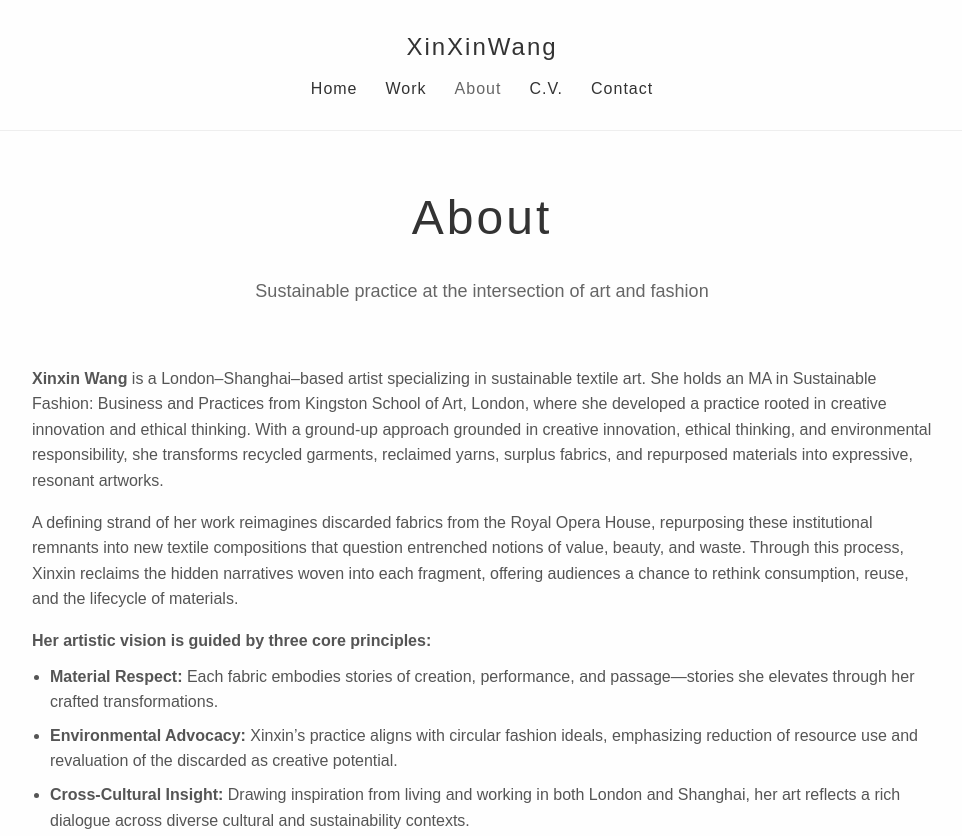
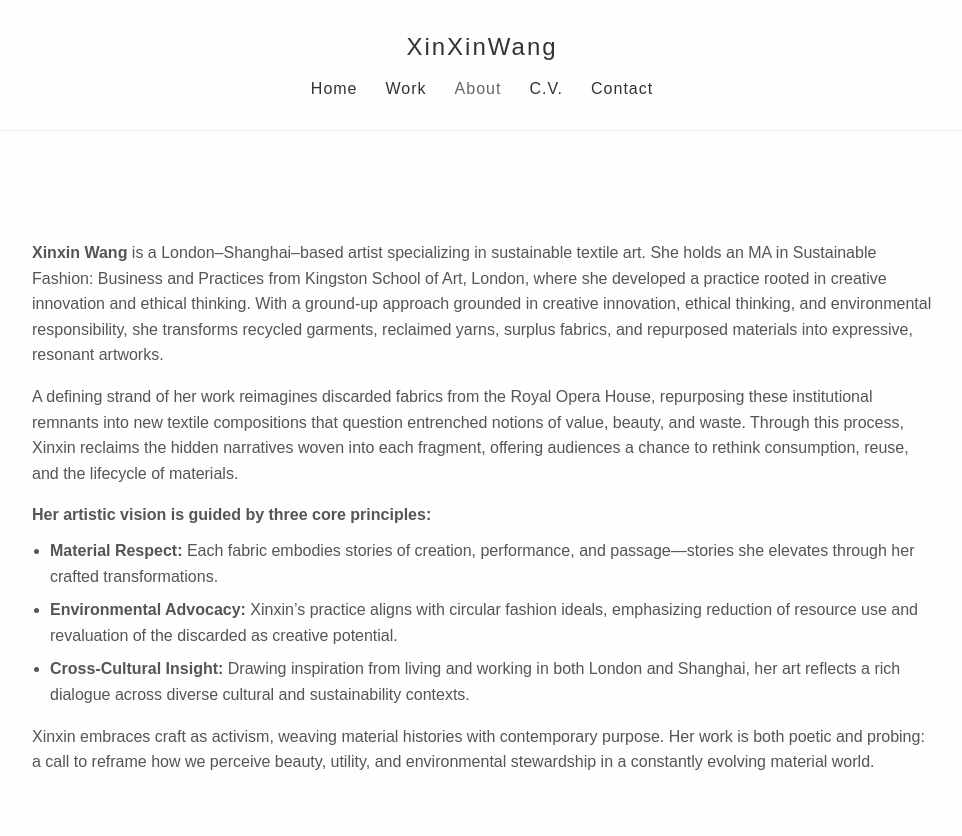
Before and after one commit to Jiyi888888/XinXinWang, a plain HTML site: page docs/about.html in a window 1280 px wide. Shown: the top 836 px of the page, without its empty margins (158-1120 px from the left). Drawn offline with Linux system fonts and the light colour scheme.

Commit message:
Update about.html

```diff
--- a/docs/about.html
+++ b/docs/about.html
@@ -28,8 +28,8 @@
   <main>
     <div class="container">
       <div class="hero">
-        <h1>About</h1>
-        <p>Sustainable practice at the intersection of art and fashion</p>
+        <h1></h1>
+        <p></p>
       </div>
 
       <!-- Updated bio content -->
```
